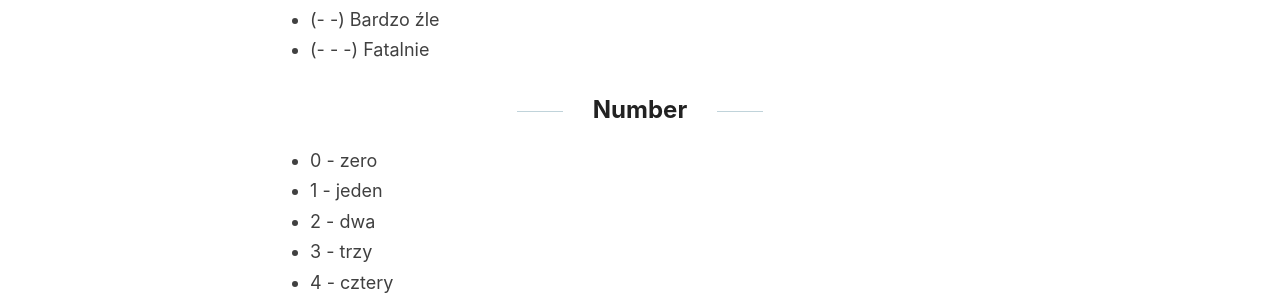
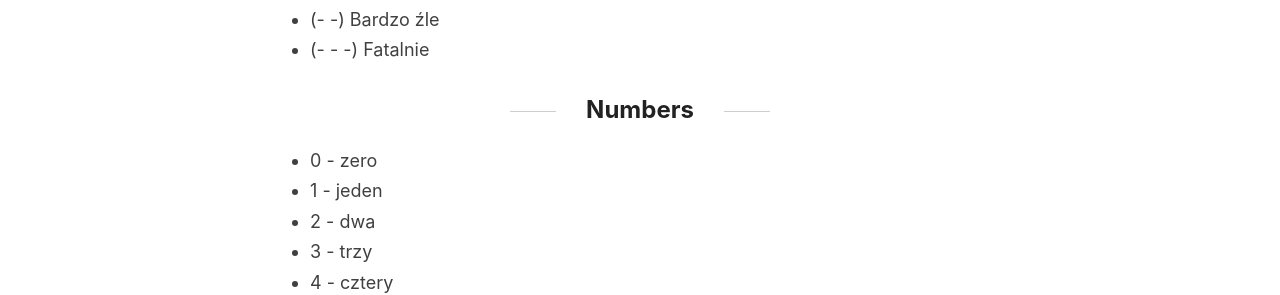
Before and after one commit to determinedguy/cecoret, a Jekyll site: the page built from _posts/2023-7-3-sjikp-1.md, in a window 1280 px wide and 900 px high, scrolled down 1440 px. Shown: the part 165-460 px from the top of the window. Built offline with Jekyll 4.4.1, drawn with Linux system fonts in a browser that asks for light colours.

Commit message:
fix: update

```diff
--- a/_posts/2023-7-3-sjikp-1.md
+++ b/_posts/2023-7-3-sjikp-1.md
@@ -59,7 +59,7 @@ Jak się masz? (How are you?)
 - (- -) Bardzo źle
 - (- - -) Fatalnie
 
-## Number
+## Numbers
 
 - 0 - zero
 - 1 - jeden
```
Also changed, not shown: _posts/2023-7-4-sjikp-2.md (+1 -1 lines).
